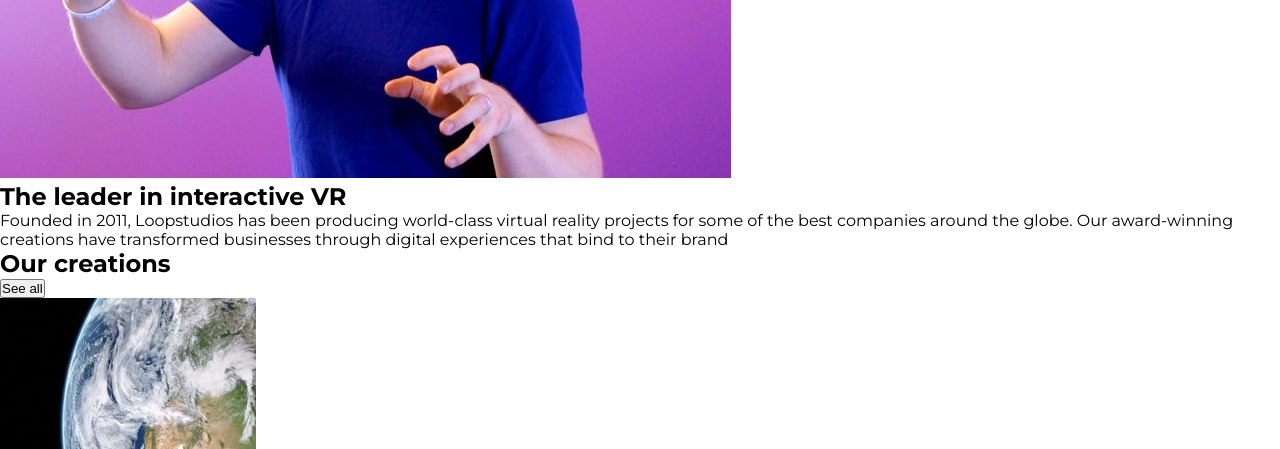
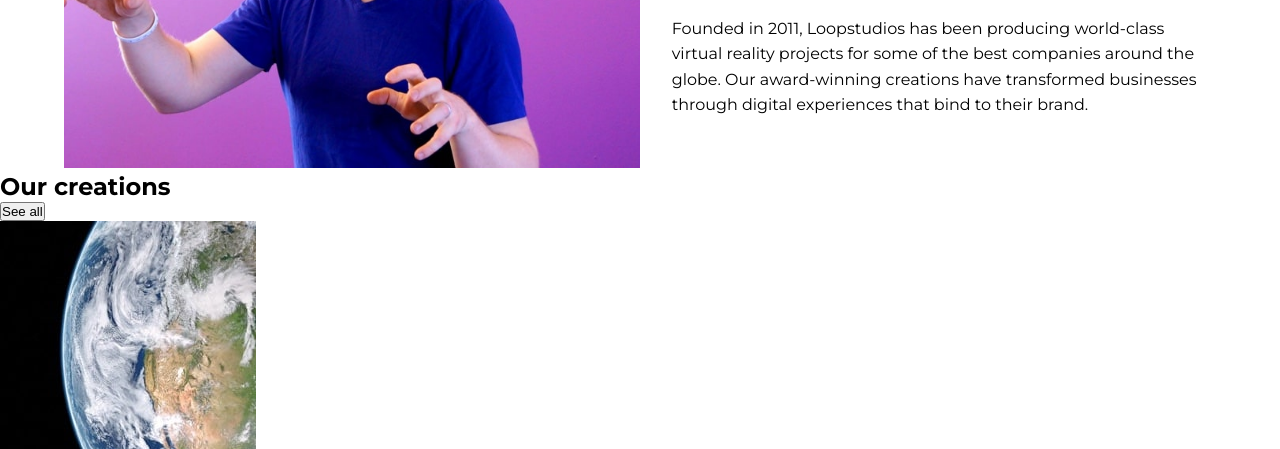
Before and after one commit to abdouAoufi/challenge-6, a plain HTML site: page index.html in a window 1280 px wide. Shown: the part 723-1172 px from the top of the page. Drawn offline with Linux system fonts and the light colour scheme.

Commit message:
add section one

```diff
--- a/index.html
+++ b/index.html
@@ -38,15 +38,15 @@
       </h1>
     </div>
 
-    <div>
+    <div id="section-one">
       <div><img src="./images/desktop/image-interactive.jpg" alt="" /></div>
-      <div>
+      <div id="section-text">
         <h2>The leader in interactive VR</h2>
         <p>
           Founded in 2011, Loopstudios has been producing world-class virtual
           reality projects for some of the best companies around the globe. Our
           award-winning creations have transformed businesses through digital
-          experiences that bind to their brand
+          experiences that bind to their brand.
         </p>
       </div>
     </div>
--- a/style/style.css
+++ b/style/style.css
@@ -33,7 +33,7 @@ a {
 }
 
 #header {
-  border: 1px solid rgb(19, 19, 78);;
+  border: 1px solid rgb(19, 19, 78);
   margin-top: 4rem;
   width: 30%;
   padding: 4rem;
@@ -45,3 +45,27 @@ a {
   text-transform: uppercase;
   letter-spacing: 2px;
 }
+
+#section-one {
+  display: flex;
+  margin-top: 6rem;
+  align-items: center;
+  padding: 0 4rem;
+}
+#section-one img {
+  width: 100%;
+}
+
+#section-text {
+  width: 60%;
+  padding-left: 2rem;
+}
+
+#section-text h2 {
+  font-size: 4rem;
+}
+
+#section-text p {
+  margin-top: 2rem;
+  line-height: 1.6rem;
+}
```
